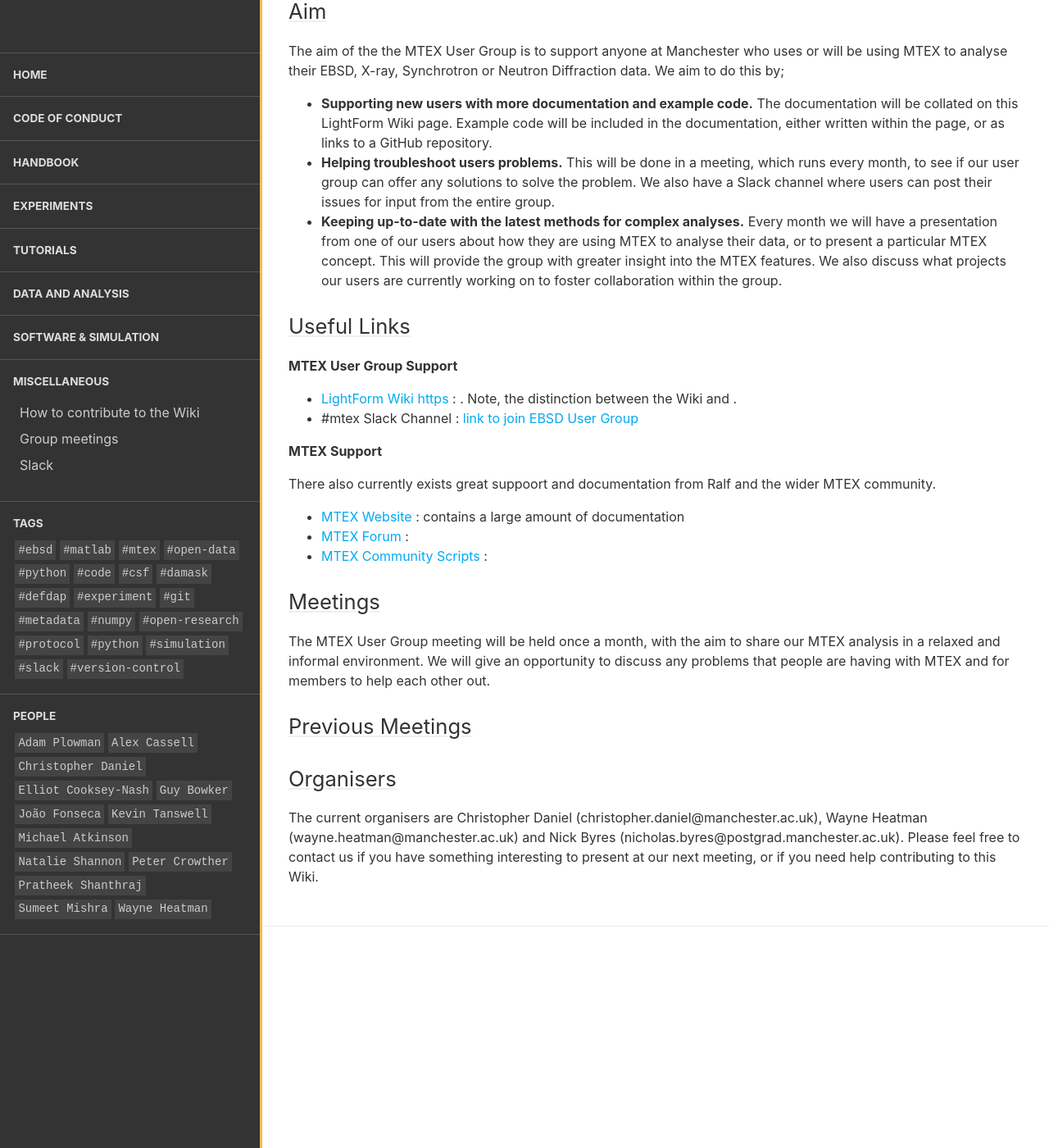
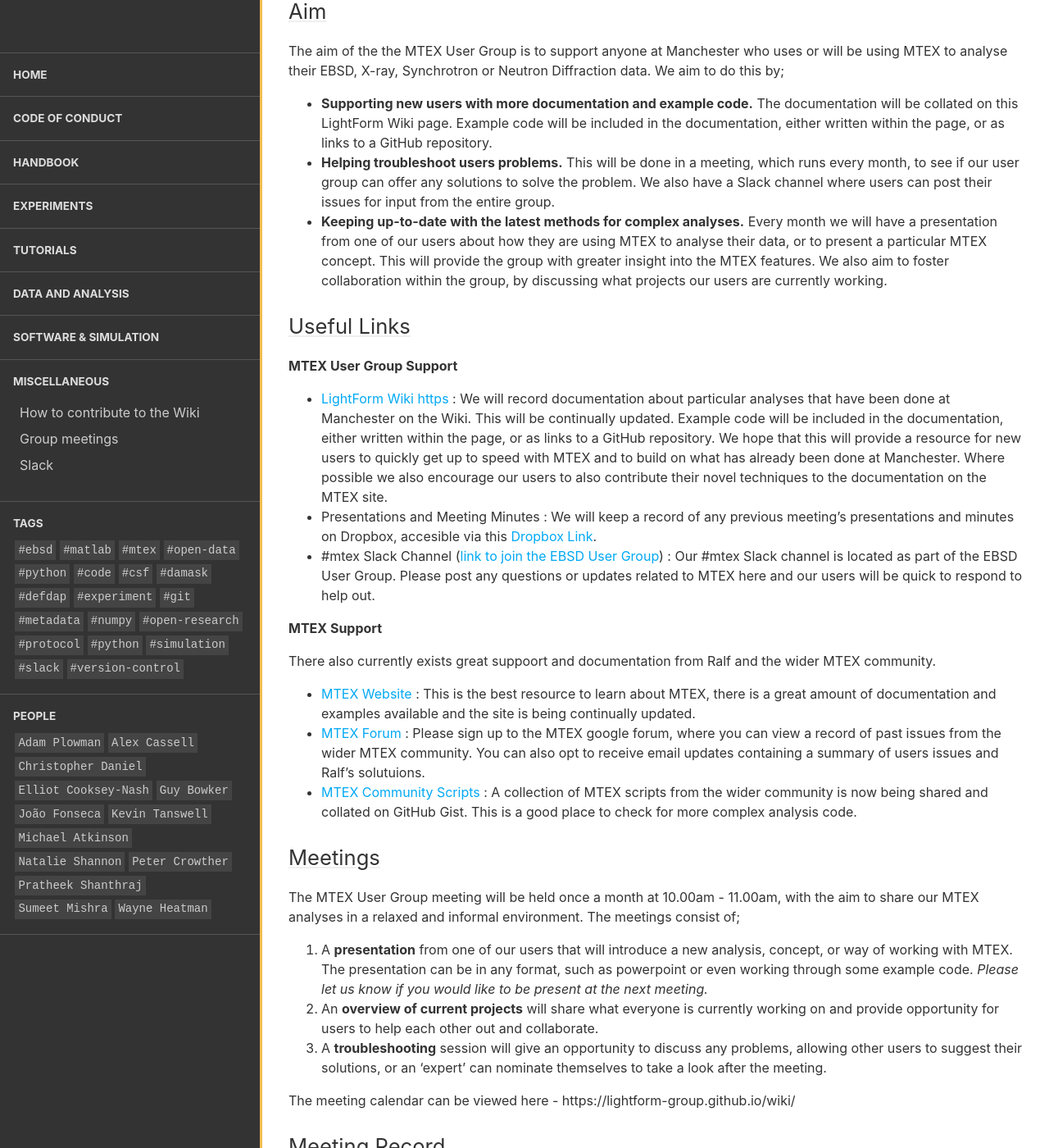
Before and after one commit to LightForm-group/wiki, a Jekyll site: the page built from collections/_software_and_simulation/mtex_user_group.md, in a window 1280 px wide and 1400 px high, scrolled down 307 px. Shown: the whole window at 82% size. Built offline with Jekyll 4.4.1, drawn with Linux system fonts in a browser that asks for light colours; nearby versions of some CDN libraries; some of the changed text lies outside the part shown.

Commit message:
Update mtex_user_group.md

```diff
--- a/collections/_software_and_simulation/mtex_user_group.md
+++ b/collections/_software_and_simulation/mtex_user_group.md
@@ -17,32 +17,42 @@
 
 - **Supporting new users with more documentation and example code.** The documentation will be collated on this LightForm Wiki page. Example code will be included in the documentation, either written within the page, or as links to a GitHub repository.
 - **Helping troubleshoot users problems.** This will be done in a meeting, which runs every month, to see if our user group can offer any solutions to solve the problem. We also have a Slack channel where users can post their issues for input from the entire group.
-- **Keeping up-to-date with the latest methods for complex analyses.** Every month we will have a presentation from one of our users about how they are using MTEX to analyse their data, or to present a particular MTEX concept. This will provide the group with greater insight into the MTEX features. We also discuss what projects our users are currently working on to foster collaboration within the group.
+- **Keeping up-to-date with the latest methods for complex analyses.** Every month we will have a presentation from one of our users about how they are using MTEX to analyse their data, or to present a particular MTEX concept. This will provide the group with greater insight into the MTEX features. We also aim to foster collaboration within the group, by discussing what projects our users are currently working.
 
 ## Useful Links
 
 **MTEX User Group Support**
 
-- [LightForm Wiki https](https://lightform-group.github.io/wiki/software_and_simulation/) : . Note, the distinction between the Wiki and .
-- #mtex Slack Channel :  [link to join EBSD User Group](https://join.slack.com/t/ebsdmanchester/shared_invite/zt-dlb2m3b9-QkfqAYpERzV15hRoIFUjSA)
-
+- [LightForm Wiki https](https://lightform-group.github.io/wiki/software_and_simulation/) : We will record documentation about particular analyses that have been done at Manchester on the Wiki. This will be continually updated. Example code will be included in the documentation, either written within the page, or as links to a GitHub repository. We hope that this will provide a resource for new users to quickly get up to speed with MTEX and to build on what has already been done at Manchester. Where possible we also encourage our users to also contribute their novel techniques to the documentation on the MTEX site.
+- Presentations and Meeting Minutes : We will keep a record of any previous meeting's presentations and minutes on Dropbox, accesible via this [Dropbox Link](https://www.dropbox.com/sh/rslr5wpnjo8roqc/AADr1_nmn2UcN_7diF8Ss38Ga?dl=0).
+- #mtex Slack Channel ([link to join the EBSD User Group](https://join.slack.com/t/ebsdmanchester/shared_invite/zt-dlb2m3b9-QkfqAYpERzV15hRoIFUjSA)) : Our #mtex Slack channel is located as part of the EBSD User Group. Please post any questions or updates related to MTEX here and our users will be quick to respond to help out.
 
 **MTEX Support**
 
 There also currently exists great suppoort and documentation from Ralf and the wider MTEX community.
 
-- [MTEX Website](https://mtex-toolbox.github.io) : contains a large amount of documentation
-- [MTEX Forum](https://groups.google.com/forum/?fromgroups=#!forum/mtexmail) :
-- [MTEX Community Scripts](https://gist.github.com/search?utf8=✓&q=%23mtexScript) :
+- [MTEX Website](https://mtex-toolbox.github.io) : This is the best resource to learn about MTEX, there is a great amount of documentation and examples available and the site is being continually updated.
+- [MTEX Forum](https://groups.google.com/forum/?fromgroups=#!forum/mtexmail) : Please sign up to the MTEX google forum, where you can view a record of past issues from the wider MTEX community. You can also opt to receive email updates containing a summary of users issues and Ralf's solutuions.
+- [MTEX Community Scripts](https://gist.github.com/search?utf8=✓&q=%23mtexScript) : A collection of MTEX scripts from the wider community is now being shared and collated on GitHub Gist. This is a good place to check for more complex analysis code.
 
 ## Meetings
 
-The MTEX User Group meeting will be held once a month, with the aim to share our MTEX analysis in a relaxed and informal environment. We will give an opportunity to discuss any problems that people are having with MTEX and for members to help each other out.
+The MTEX User Group meeting will be held once a month at 10.00am - 11.00am, with the aim to share our MTEX analyses in a relaxed and informal environment. The meetings consist of;
 
-## Previous Meetings
+1. A **presentation** from one of our users that will introduce a new analysis, concept, or way of working with MTEX. The presentation can be in any format, such as powerpoint or even working through some example code. *Please let us know if you would like to be present at the next meeting.*
+2. An **overview of current projects** will share what everyone is currently working on and provide opportunity for users to help each other out and collaborate.
+3. A **troubleshooting** session will give an opportunity to discuss any problems, allowing other users to suggest their solutions, or an 'expert' can nominate themselves to take a look after the meeting.
 
+The meeting calendar can be viewed here - https://lightform-group.github.io/wiki/
 
+## Meeting Record
+
+22-07-2020 : 'MTEX USer Group Introduction' by Christopher Daniel and  'Using MTEX to Visualise Crystal Orientations' by Nick Byres
+19-08-2020 : 'Slicing EBSD Maps and Separating Different Texture Components' by Nick Byres.
+16-09-2020 : TBC
 
 ## Organisers
 
-The current organisers are Christopher Daniel (christopher.daniel@manchester.ac.uk), Wayne Heatman (wayne.heatman@manchester.ac.uk) and Nick Byres (nicholas.byres@postgrad.manchester.ac.uk). Please feel free to contact us if you have something interesting to present at our next meeting, or if you need help contributing to this Wiki.
+The current organisers of the MTEX User Group are Christopher Daniel christopher.daniel@manchester.ac.uk, Wayne Heatman wayne.heatman@manchester.ac.uk and Nick Byres nicholas.byres@postgrad.manchester.ac.uk.
+
+Please feel free to contact us if you have something interesting to present at our next meeting, or if you need help contributing to this Wiki.
```
